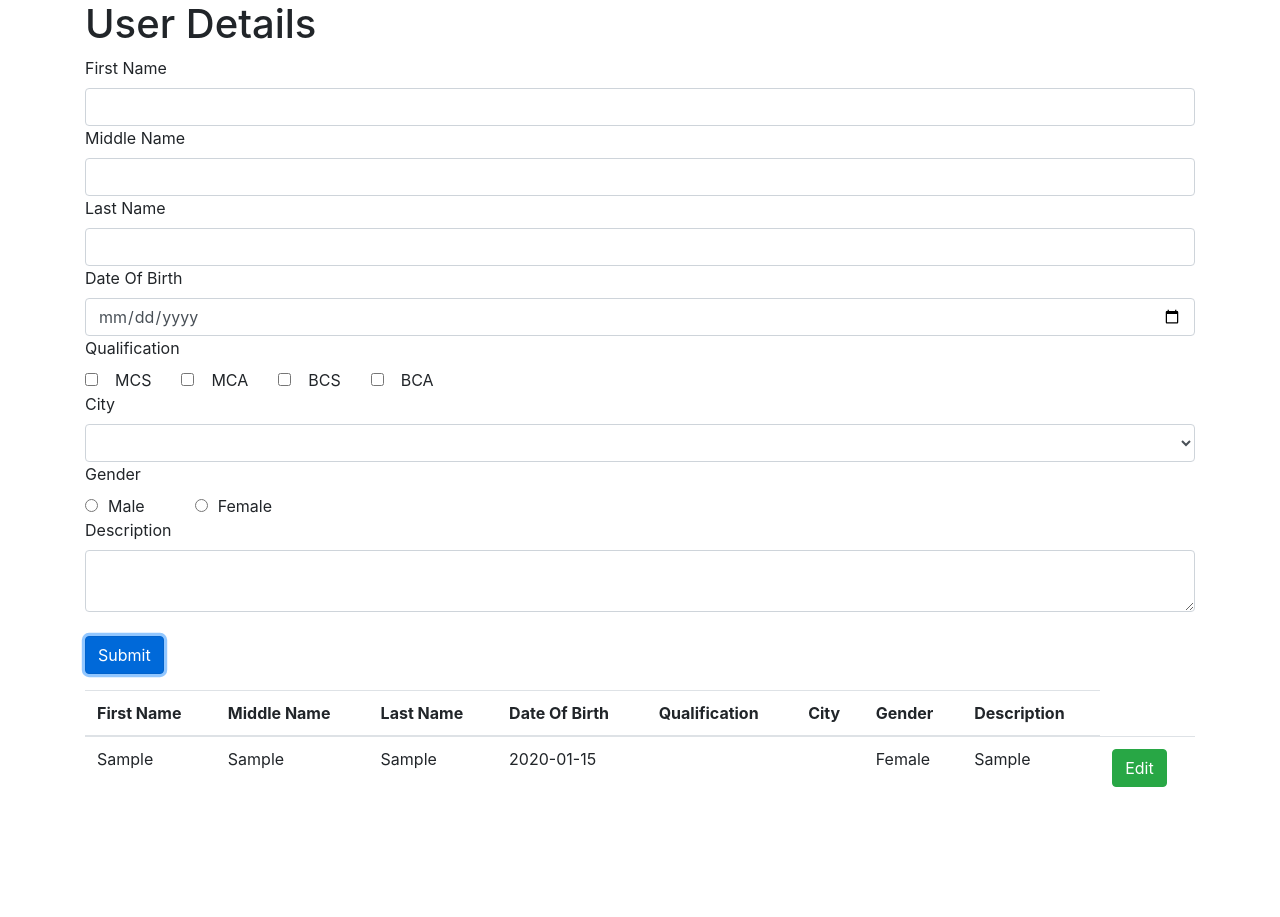
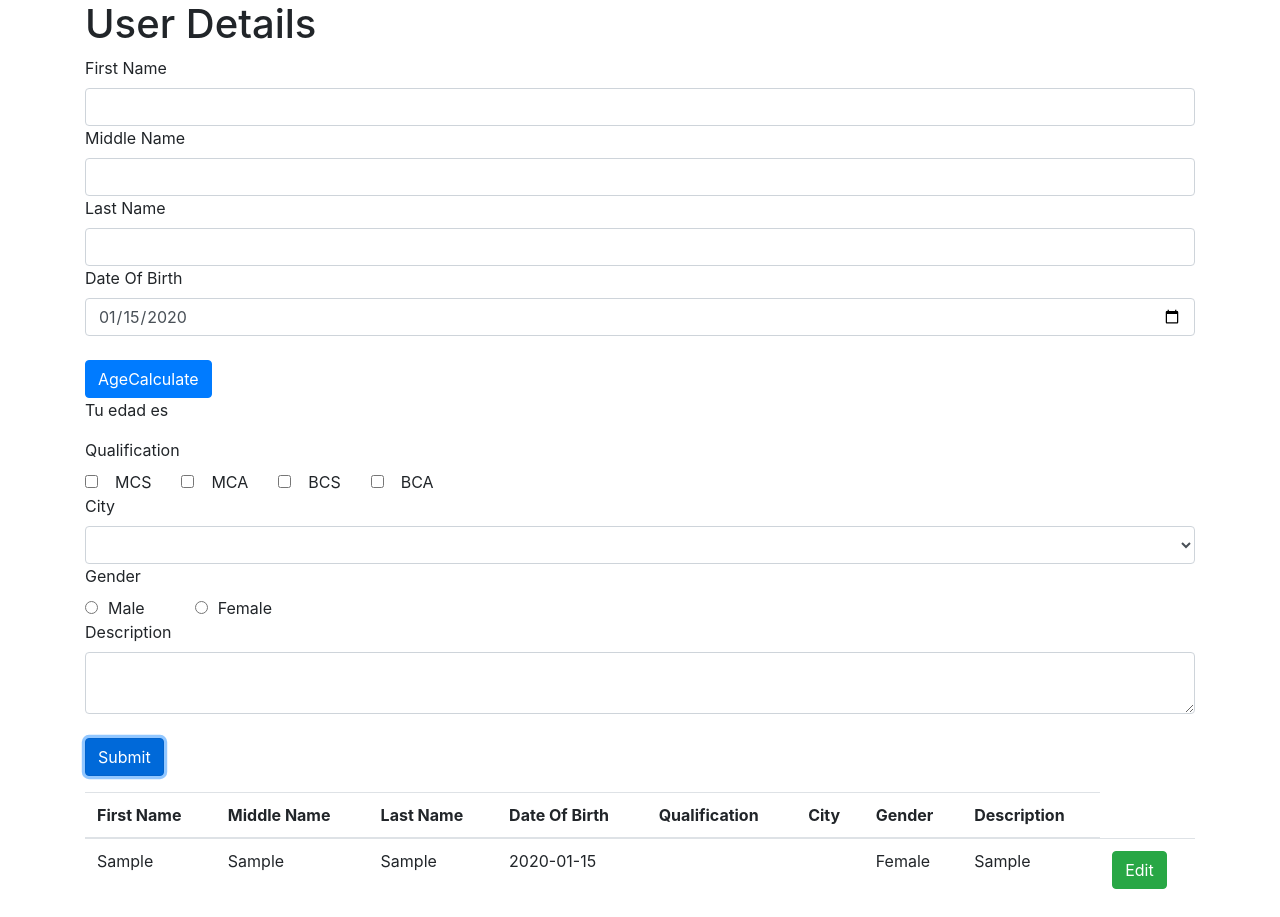
Before and after one commit to NirmalaBhingare-123/Assignment_Skipyarc, an Angular app: page / in a window 1280 px wide. Both pictures are taken after typing "Sample", "Sample", "Sample", "2020-01-15", "Sample" into the empty fields and a click on the button "Submit". Before the commit the page ends 815 px from the top, so only its background shows below. Built offline with nearby package versions, Linux system fonts and the light colour scheme.

Commit message:
adding date of birth calculate age

```diff
--- a/src/app/user/user.component.html
+++ b/src/app/user/user.component.html
@@ -15,20 +15,22 @@
   </div>
 					<div>
 						<label>Date Of Birth</label>
-						<input type="date" class="form-control" name="dob" [(ngModel)]="editData.dateOfBirth"/>
+						<input type="date" class="form-control" name="dob" [(ngModel)]="age"/><br/>
+						<button type="button" class="btn btn-primary" (click)="ageCalculator()"> AgeCalculate </button>
+						<p *ngIf="age">Tu edad es {{ showAge }}</p>
 					</div>
 					<div>
 						<label>Qualification</label>
 					</div>
 					<div class="checkbox form-check">
 
-							<input class="form-check-input" type="checkbox" [checked]="c1" name="c1" [(ngModel)]="c1">
+						<input class="form-check-input" type="checkbox" [checked]="c1" name="c1" [(ngModel)]="editData.c1">
 						<label class="form-check-label">MCS</label>
-							<input class="form-check-input" type="checkbox" [checked]="c2" name="c2" [(ngModel)]="c2">
+						<input class="form-check-input" type="checkbox" [checked]="c2" name="c2" [(ngModel)]="editData.c2">
 						<label class="form-check-label">MCA</label>
-							<input class="form-check-input" type="checkbox" [checked]="c3" name="c3" [(ngModel)]="c3">
+						<input class="form-check-input" type="checkbox" [checked]="c3" name="c3" [(ngModel)]="editData.c3">
 						<label class="form-check-label">BCS</label>
-							<input class="form-check-input" type="checkbox" [checked]="c4" name="c4" [(ngModel)]="c4">
+						<input class="form-check-input" type="checkbox" [checked]="c4" name="c4" [(ngModel)]="editData.c4">
 						<label class="form-check-label">BCA</label>
 					</div>
 					<div>
--- a/src/app/user/user.component.ts
+++ b/src/app/user/user.component.ts
@@ -6,6 +6,8 @@ import { Component, OnInit } from "@angular/core";
   styleUrls: ["./user.component.css"]
 })
 export class UserComponent implements OnInit {
+  age: number;
+  showAge: number;
   c1: boolean = false;
   c2: boolean = false;
   c3: boolean = false;
@@ -33,7 +35,14 @@ export class UserComponent implements OnInit {
   constructor() {}
 
   ngOnInit() {}
-
+  ageCalculator() {
+    if (this.age) {
+      console.log("this.age", this.age);
+      const convertAge = new Date(this.age);
+      const timeDiff = Math.abs(Date.now() - convertAge.getTime());
+      this.showAge = Math.floor(timeDiff / (1000 * 3600 * 24) / 365);
+    }
+  }
   submitInfo(value) {
     console.log(".......", value.c1);
     if (value.gender == "true") {
@@ -41,11 +50,12 @@ export class UserComponent implements OnInit {
     } else {
       value.gender = "Female";
     }
-    if (value.c1 == true) {
-      value.c1 = "MCS";
-    } else {
-      value.c1 = " ";
-    }
+    // if (value.c1 == true || value.c2 == true) {
+    //   value.c1 = "MCS";
+    //   value.c2 = "MCA";
+    // } else {
+    //   value.c1 = " ";
+    // }
     this.userDetails.push(value);
     this.editData.firstName = " ";
     this.editData.middleName = "";
```
Lines whose indentation alone changed are shown as unchanged.
